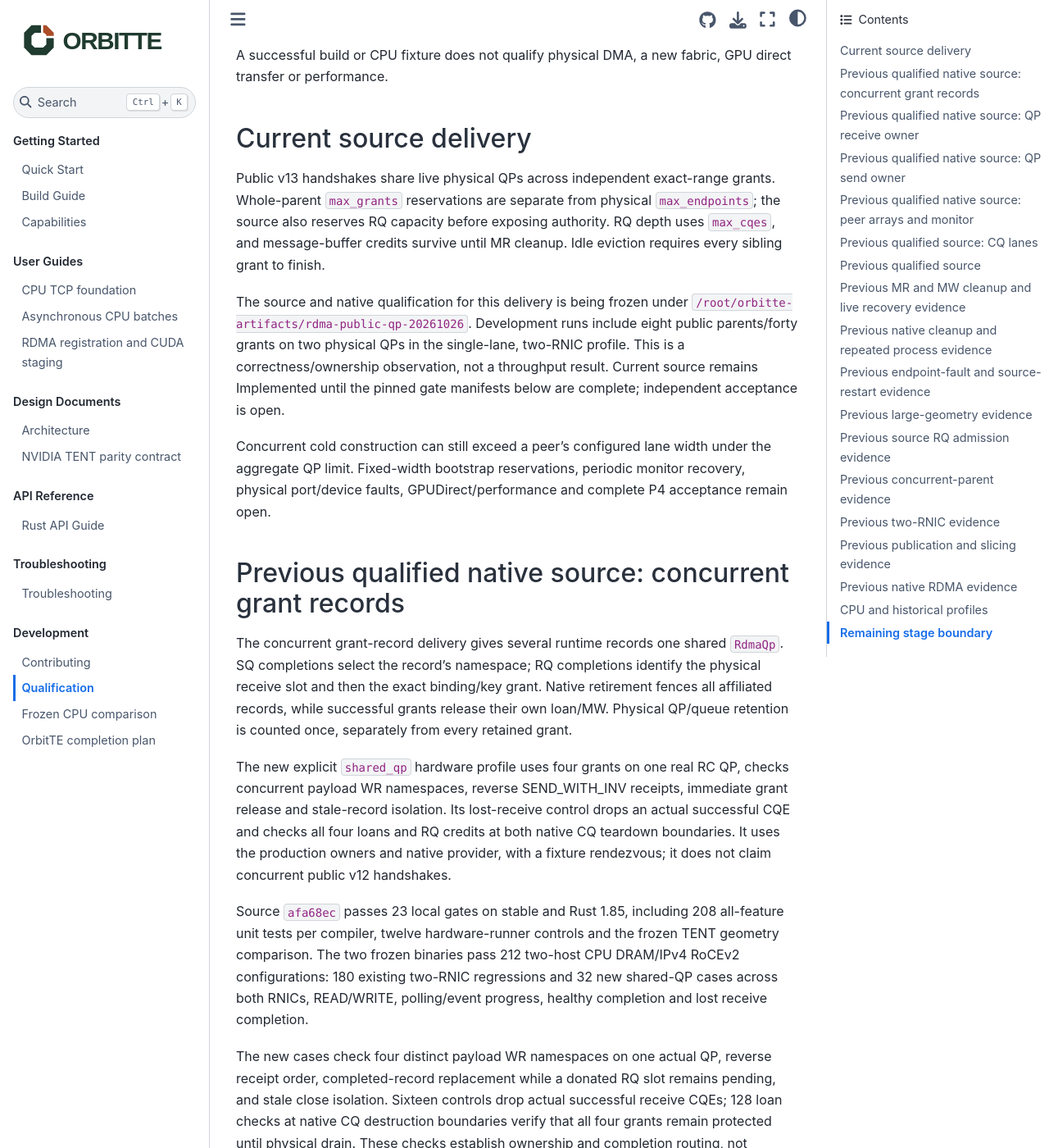
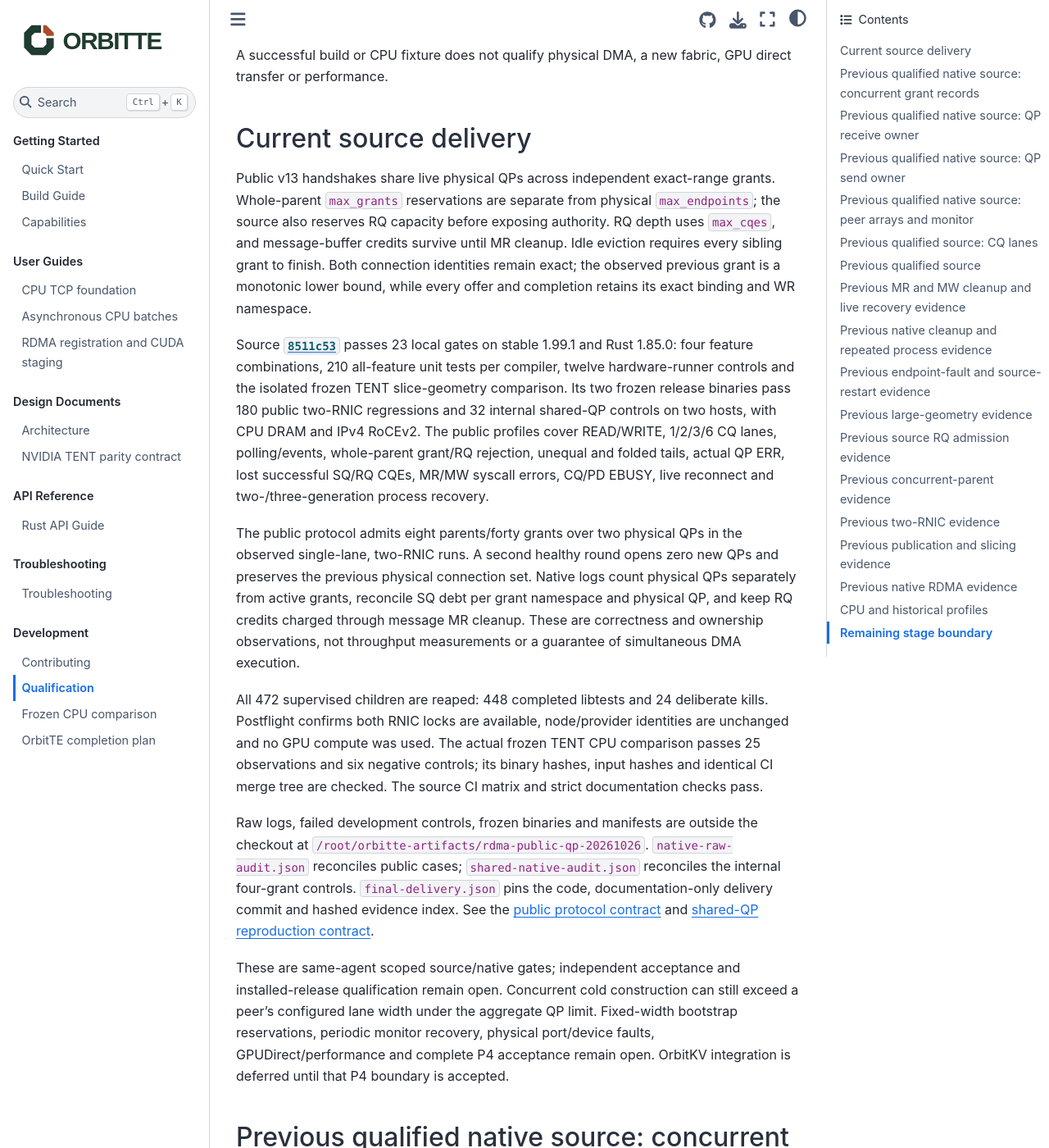
Before and after one commit to OrbitInfra/OrbitTE, a Sphinx documentation site: the page built from docs/qualification.md, in a window 1280 px wide and 1400 px high, scrolled down 370 px. Shown: the whole window at 82% size. Built offline with Sphinx 7.4.7 and the Sphinx Book theme 1.1.4, drawn with Linux system fonts in a browser that asks for light colours.

Commit message:
docs: record public QP sharing qualification

```diff
--- a/docs/qualification.md
+++ b/docs/qualification.md
@@ -17,19 +17,49 @@ Public v13 handshakes share live physical QPs across independent exact-range
 grants. Whole-parent `max_grants` reservations are separate from physical
 `max_endpoints`; the source also reserves RQ capacity before exposing authority.
 RQ depth uses `max_cqes`, and message-buffer credits survive until MR cleanup.
-Idle eviction requires every sibling grant to finish.
+Idle eviction requires every sibling grant to finish. Both connection identities
+remain exact; the observed previous grant is a monotonic lower bound, while
+every offer and completion retains its exact binding and WR namespace.
 
-The source and native qualification for this delivery is being frozen under
-`/root/orbitte-artifacts/rdma-public-qp-20261026`. Development runs include
-eight public parents/forty grants on two physical QPs in the single-lane,
-two-RNIC profile. This is a correctness/ownership observation, not a throughput
-result. Current source remains Implemented until the pinned gate manifests
-below are complete; independent acceptance is open.
+Source [`8511c53`](https://github.com/OrbitInfra/OrbitTE/commit/8511c53058b3676c9f8dce93fcb52b176b2e63f8)
+passes 23 local gates on stable 1.99.1 and Rust 1.85.0: four feature combinations,
+210 all-feature unit tests per compiler, twelve hardware-runner controls and
+the isolated frozen TENT slice-geometry comparison. Its two frozen release
+binaries pass 180 public two-RNIC regressions and 32 internal shared-QP controls
+on two hosts, with CPU DRAM and IPv4 RoCEv2. The public profiles cover READ/WRITE,
+1/2/3/6 CQ lanes, polling/events, whole-parent grant/RQ rejection, unequal and
+folded tails, actual QP ERR, lost successful SQ/RQ CQEs, MR/MW syscall errors,
+CQ/PD EBUSY, live reconnect and two-/three-generation process recovery.
 
-Concurrent cold construction can still exceed a peer's configured lane width
-under the aggregate QP limit. Fixed-width bootstrap reservations, periodic
-monitor recovery, physical port/device faults, GPUDirect/performance and
-complete P4 acceptance remain open.
+The public protocol admits eight parents/forty grants over two physical QPs
+in the observed single-lane, two-RNIC runs. A second healthy round opens zero
+new QPs and preserves the previous physical connection set. Native logs count
+physical QPs separately from active grants, reconcile SQ debt per grant
+namespace and physical QP, and keep RQ credits charged through message MR
+cleanup. These are correctness and ownership observations, not throughput
+measurements or a guarantee of simultaneous DMA execution.
+
+All 472 supervised children are reaped: 448 completed libtests and 24 deliberate
+kills. Postflight confirms both RNIC locks are available, node/provider
+identities are unchanged and no GPU compute was used. The actual frozen TENT
+CPU comparison passes 25 observations and six negative controls; its binary
+hashes, input hashes and identical CI merge tree are checked. The source CI
+matrix and strict documentation checks pass.
+
+Raw logs, failed development controls, frozen binaries and manifests are outside
+the checkout at `/root/orbitte-artifacts/rdma-public-qp-20261026`.
+`native-raw-audit.json` reconciles public cases; `shared-native-audit.json`
+reconciles the internal four-grant controls. `final-delivery.json` pins the code,
+documentation-only delivery commit and hashed evidence index. See the
+[public protocol contract](rdma-cuda.md#public-concurrent-qp-grants) and
+[shared-QP reproduction contract](rdma-cuda.md#shared-qp-grant-record-profile).
+
+These are same-agent scoped source/native gates; independent acceptance and
+installed-release qualification remain open. Concurrent cold construction can
+still exceed a peer's configured lane width under the aggregate QP limit.
+Fixed-width bootstrap reservations, periodic monitor recovery, physical
+port/device faults, GPUDirect/performance and complete P4 acceptance remain
+open. OrbitKV integration is deferred until that P4 boundary is accepted.
 
 ## Previous qualified native source: concurrent grant records
 
```
